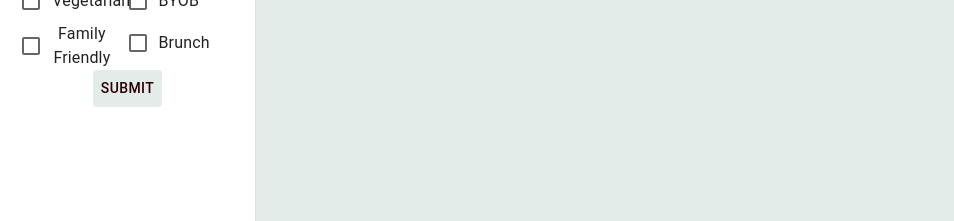
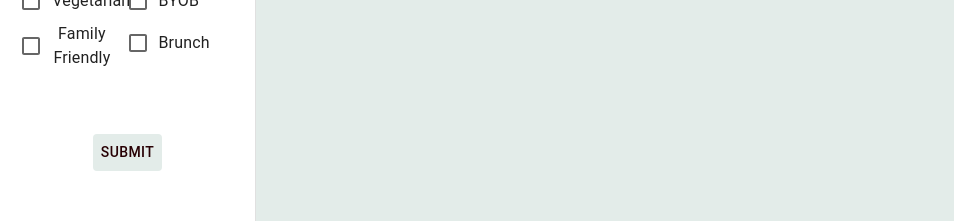
Before and after one commit to katydidknot/qua-foodies, a React (Create React App) app: page / in a window 1280 px wide. Shown: the part 157-378 px from the top of the page, without its empty margins (0-954 px from the left). Built offline with nearby package versions, Linux system fonts and the light colour scheme.

Commit message:
add margin

```diff
--- a/src/App.tsx
+++ b/src/App.tsx
@@ -59,7 +59,7 @@ function App() {
                             <Grid item md={1}></Grid>
                             <Grid item md={12}>
                                 <Button
-                                    sx={{color: "#280004", marign: "3rem", backgroundColor: "#E3ECE9"}}>Submit</Button>
+                                    sx={{color: "#280004", backgroundColor: "#E3ECE9", marginTop: "4rem"}}>Submit</Button>
                             </Grid>
                         </Grid>
                     </Drawer>
```
